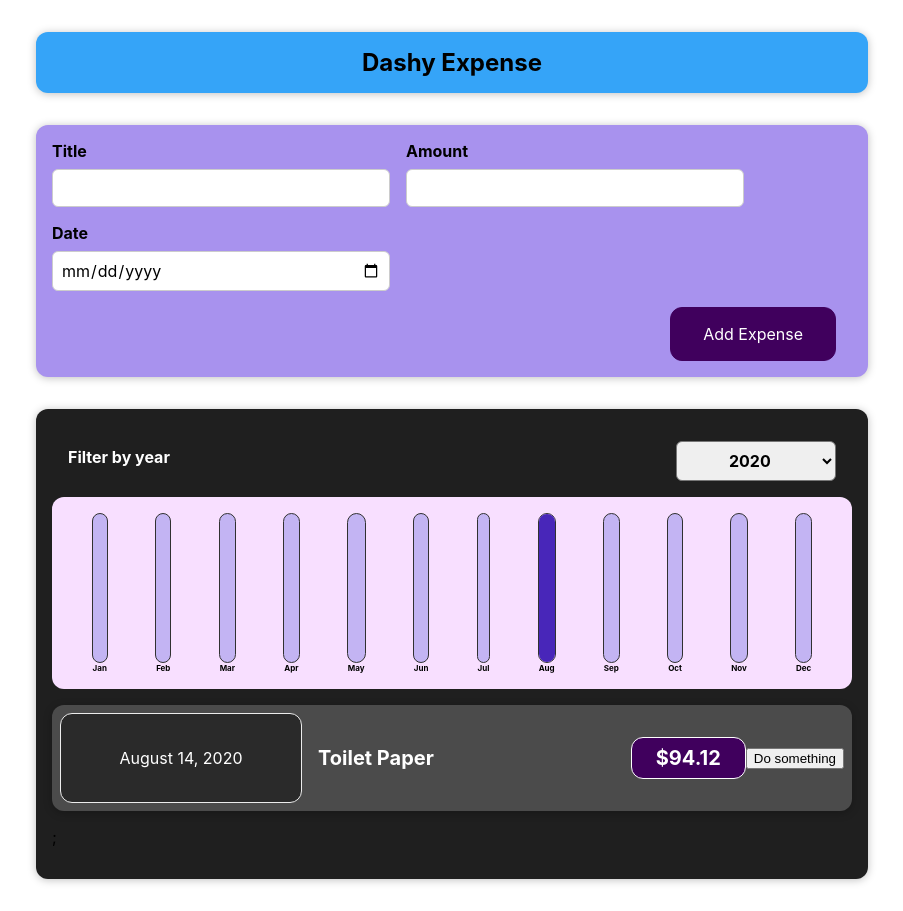
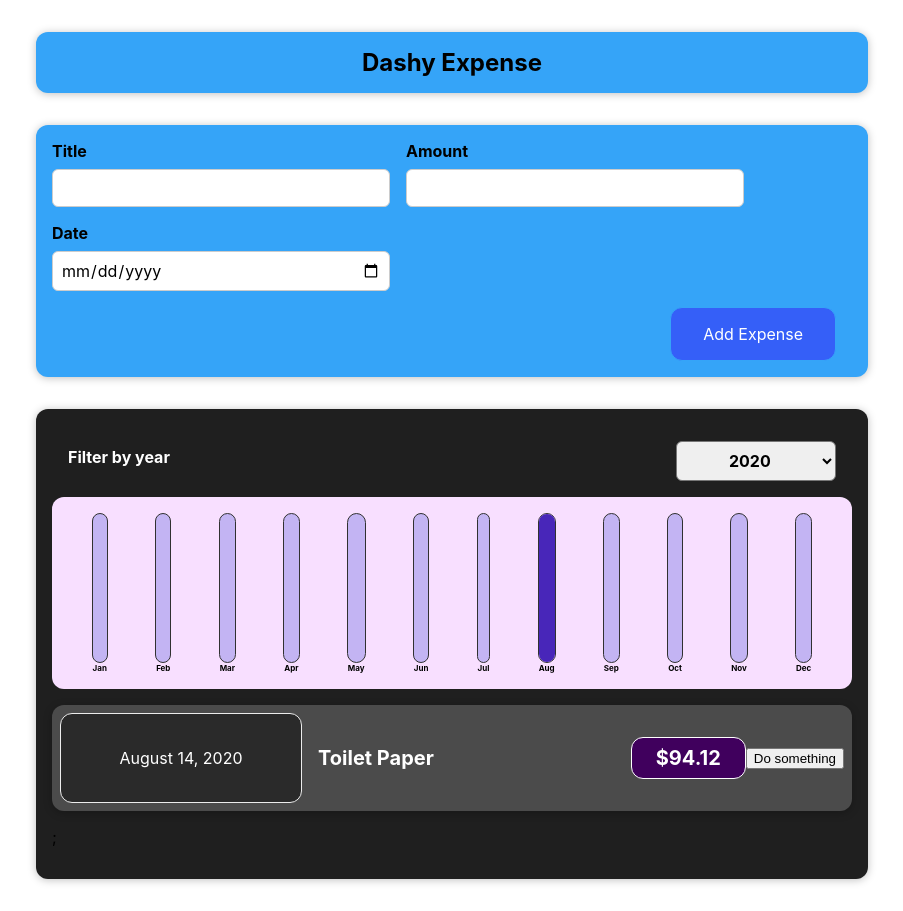
Before and after one commit to nubesFilius/dashy-expense, a React (Create React App) app: page / in a window 1280 px wide. Shown: the whole page, without its empty margins (188-1091 px from the left). Built offline with nearby package versions, Linux system fonts and the light colour scheme.

Commit message:
Beautify the nre expense button

```diff
--- a/src/components/NewExpense/NewExpense.css
+++ b/src/components/NewExpense/NewExpense.css
@@ -1,5 +1,5 @@
 .new-expense {
-  background-color: #a892ee;
+  background-color: #35a4f8;
   padding: 1rem;
   margin: 2rem auto;
   width: 50rem;
@@ -13,8 +13,8 @@
   font: inherit;
   cursor: pointer;
   padding: 1rem 2rem;
-  border: 1px solid #40005d;
-  background-color: #40005d;
+  border: 1px solid #35a4f8;
+  background-color: #355ff8;
   color: white;
   border-radius: 12px;
   margin-right: 1rem;
@@ -22,17 +22,17 @@
 
 .new-expense button:hover,
 .new-expense button:active {
-  background-color: #510674;
-  border-color: #510674;
+  background-color: #355ff8;
+  border-color: #355ff8;
 }
 
 .new-expense button.alternative {
   color: #220131;
-  border-color: transparent;
-  background-color: transparent;
+  border-color: #355ff8;
+  background-color: #355ff8;
 }
 
 .new-expense button.alternative:hover,
 .new-expense button.alternative:active {
-  background-color: #ddb3f8;
+  background-color: #355ff8;
 }
```
